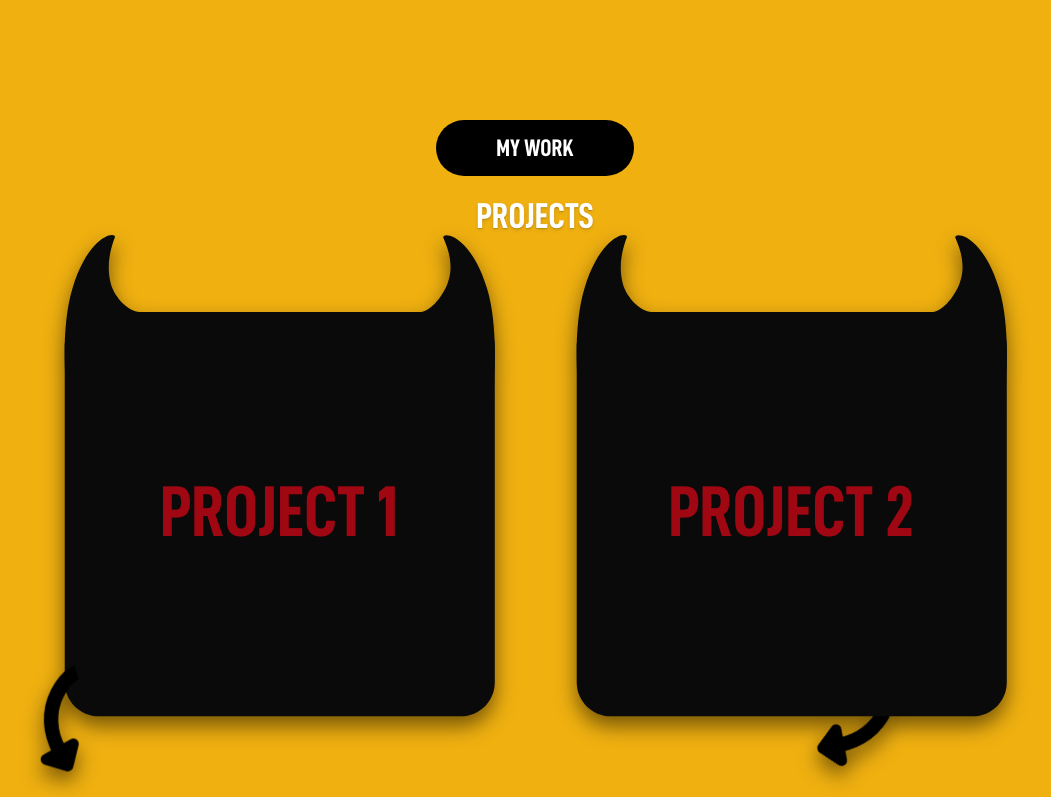
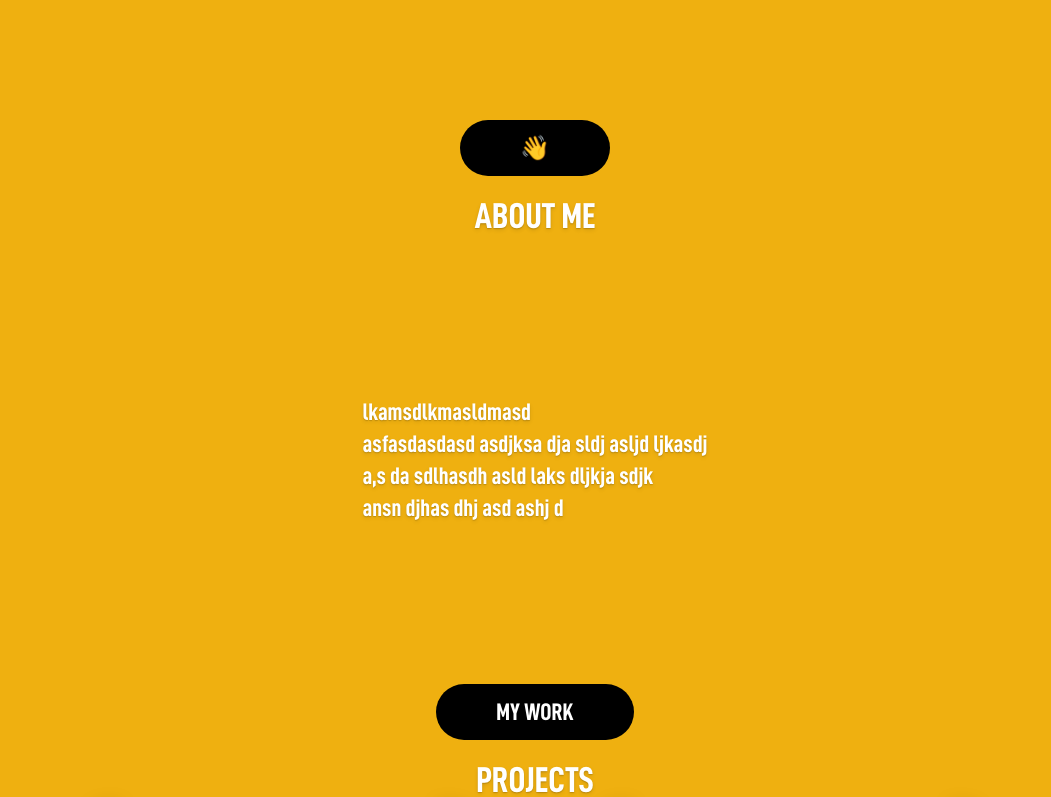
Before and after one commit to Keymor/portfolio-evil, a React (Vite) app: page / in a window 1280 px wide. Shown: the part 720-1517 px from the top of the page, without its empty margins (105-1156 px from the left). Built offline with nearby package versions, Linux system fonts and the light colour scheme.

Commit message:
arrow added

```diff
--- a/src/App.tsx
+++ b/src/App.tsx
@@ -42,6 +42,7 @@ function App() {
   return (
     <div className='flex flex-col w-screen h-fit overflow-clip overflow-y-hidden fontAdd'>
       <Header />
+      {/* Fires page 'EVIL' */}
       <div className='flex flex-col w-full h-[100svh] relative bg-black'>
         <div className='flex flex-col lg:flex-row w-full lg:w-[1180px] h-3/5 mt-[35%] sm:mt-[8%] justify-center self-center xl:gap-[10vw]'>
           <div style={{ animation: timer ? 'idle 1s ease-in-out infinite' : 'fall 1.5s ease-in-out' }} className='mx-auto lg:mx-0 rounded-2xl flex flex-col gap-1 z-1 lg:w-full p-[5vw] lg:scale-80 xl:scale-100'>
@@ -59,13 +60,38 @@ function App() {
         </div>
         <Fire color='rgb(150, 25, 25' amount={50} />
         <div className='w-full -mb-140 mt-auto z-0'>
-        <NewFlame />
+          <NewFlame />
         </div>
         <div className='w-full -mb-100 mt-auto z-3'>
-        <NewFlameFront />
+          <NewFlameFront />
         </div>
       </div>
+      {/* About section */}
       <div className='h-[5vh]' />
+      <motion.div
+        initial={{ opacity: 0, scale: .9 }}
+        whileInView={{ opacity: 1, scale: 1 }}
+        viewport={{ once: true }}
+        transition={{ duration: 1 }}
+        className='w-fit self-center mx-auto bg-black text-white text-2xl px-15 py-3 rounded-4xl font-bold z-10'>👋</motion.div>
+      <motion.h1
+        initial={{ opacity: 0, scale: .9 }}
+        whileInView={{ opacity: 1, scale: 1 }}
+        viewport={{ once: true }}
+        transition={{ duration: 1 }}
+        className='w-fit text-white text-4xl font-bold mx-auto text-shadow-md z-10 mt-5'>ABOUT ME</motion.h1>
+      <motion.p
+        initial={{ opacity: 0, scale: .9 }}
+        whileInView={{ opacity: 1, scale: 1 }}
+        viewport={{ once: true }}
+        transition={{ duration: 1 }}
+        className='w-fit text-white text-2xl font-bold text-shadow-md z-10 mx-auto my-40'>
+        lkamsdlkmasldmasd<br />
+        asfasdasdasd asdjksa dja sldj asljd ljkasdj<br />
+        a,s da sdlhasdh asld laks dljkja sdjk<br />
+        ansn djhas dhj asd ashj d
+      </motion.p>
+      {/* Works section */}
       <motion.div
         initial={{ opacity: 0, scale: .9 }}
         whileInView={{ opacity: 1, scale: 1 }}
@@ -83,7 +109,7 @@ function App() {
         whileInView={{ opacity: 1, scale: 1 }}
         viewport={{ once: true }}
         transition={{ duration: 1 }}
-        className='h-[50svh] flex flex-col w-screen sm:max-w-[1080px] sm:flex-row text-red-800 items-center justify-center self-center gap-20 mt-20 sm:mt-10'>
+        className='h-[50svh] flex flex-col w-screen sm:max-w-[1080px] sm:flex-row text-red-800 items-center justify-center self-center gap-20 mt-20 sm:mt-10 z-19'>
         <div
           style={{ scale: hoverMob1 ? 2 : '', zIndex: hoverMob1 ? 11 : 10 }}
           onMouseEnter={() => sizeUpOne()}
--- a/src/components/newFlameFront.tsx
+++ b/src/components/newFlameFront.tsx
@@ -9,6 +9,11 @@ export default function NewFlameFront() {
         target: ref,
         offset: ['end end', 'end start']
     })
+
+    const opacity = useTransform(
+        scrollYProgress,
+        [0, 1], [1, -4]
+    )
 
     const yOrangeRaw = useTransform(
         scrollYProgress,
@@ -35,7 +40,7 @@ export default function NewFlameFront() {
                     whileInView={
                         { y: [0, 10, 0, -10, 0], x: [0, 20, 0] }
                     }
-                    viewport={{once: false}}
+                    viewport={{ once: false }}
                     transition={{
                         duration: 4,
                         repeat: Infinity,
@@ -52,7 +57,7 @@ export default function NewFlameFront() {
                     whileInView={
                         { y: [0, 10, 0, -10, 0], x: [0, 20, 0] }
                     }
-                    viewport={{once: false}}
+                    viewport={{ once: false }}
                     transition={{
                         duration: 3,
                         repeat: Infinity,
@@ -63,6 +68,11 @@ export default function NewFlameFront() {
                     className="w-full scale-105 min-w-[720px] transform-gpu will-change-transform">
                 </motion.img>
                 <div className='w-full h-[300svh] bg-[#efb010] -translate-y-3 sm:-translate-y-2 transform-gpu will-change-transform' />
+                <motion.div
+                style={{opacity}}
+                className=' absolute inset-0 left-1/2 -top-3 sm:top-30 bg-black -translate-1/2 size-17 rounded-full z-19 animate-bounce'>
+                    <img src='/arrow.svg' className='rotate-90 scale-50 -translate-y-1' />
+                </motion.div>
             </motion.div>
         </div>
     )
```
Also changed, not shown: public/arrow.svg (added).
